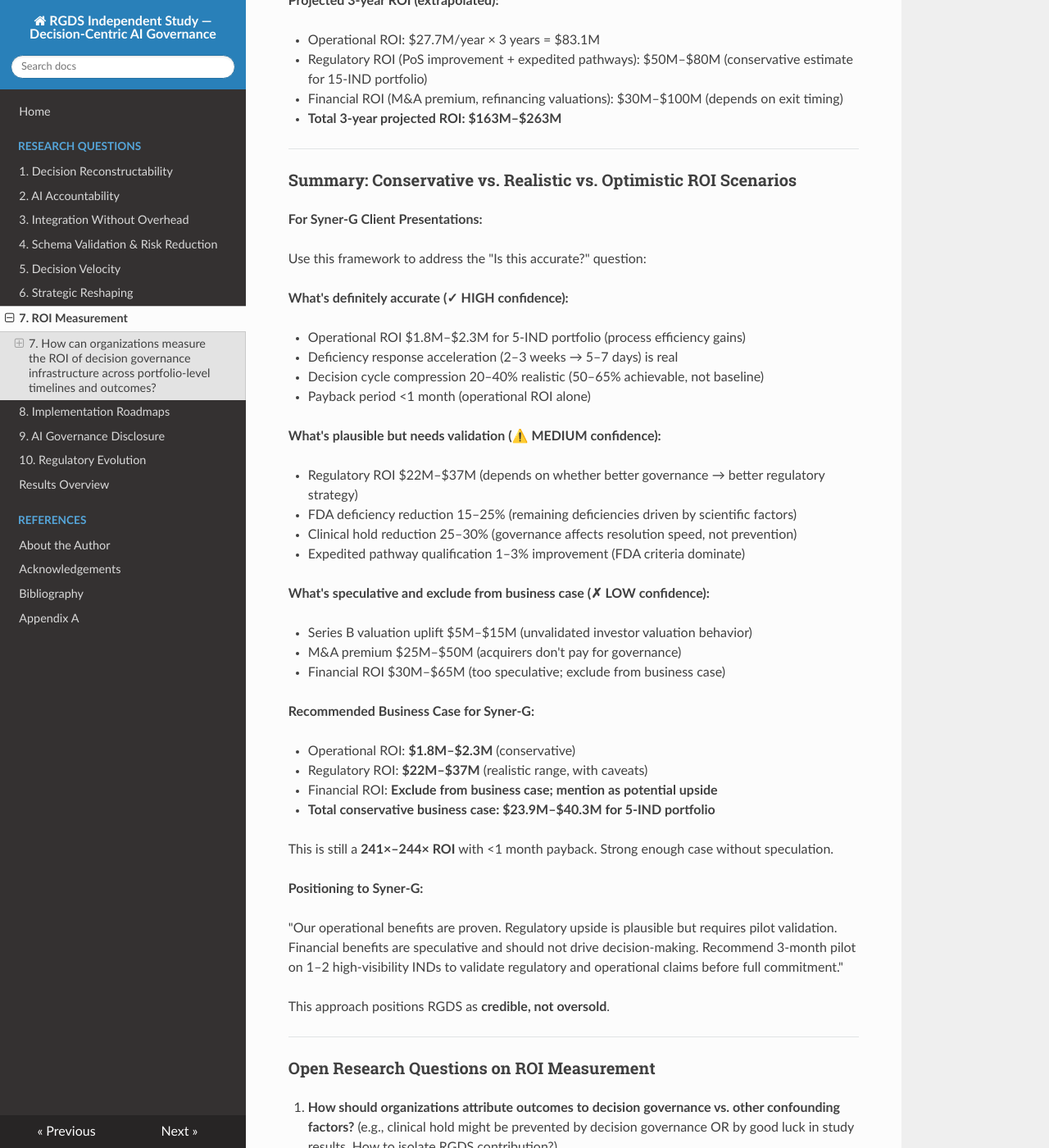
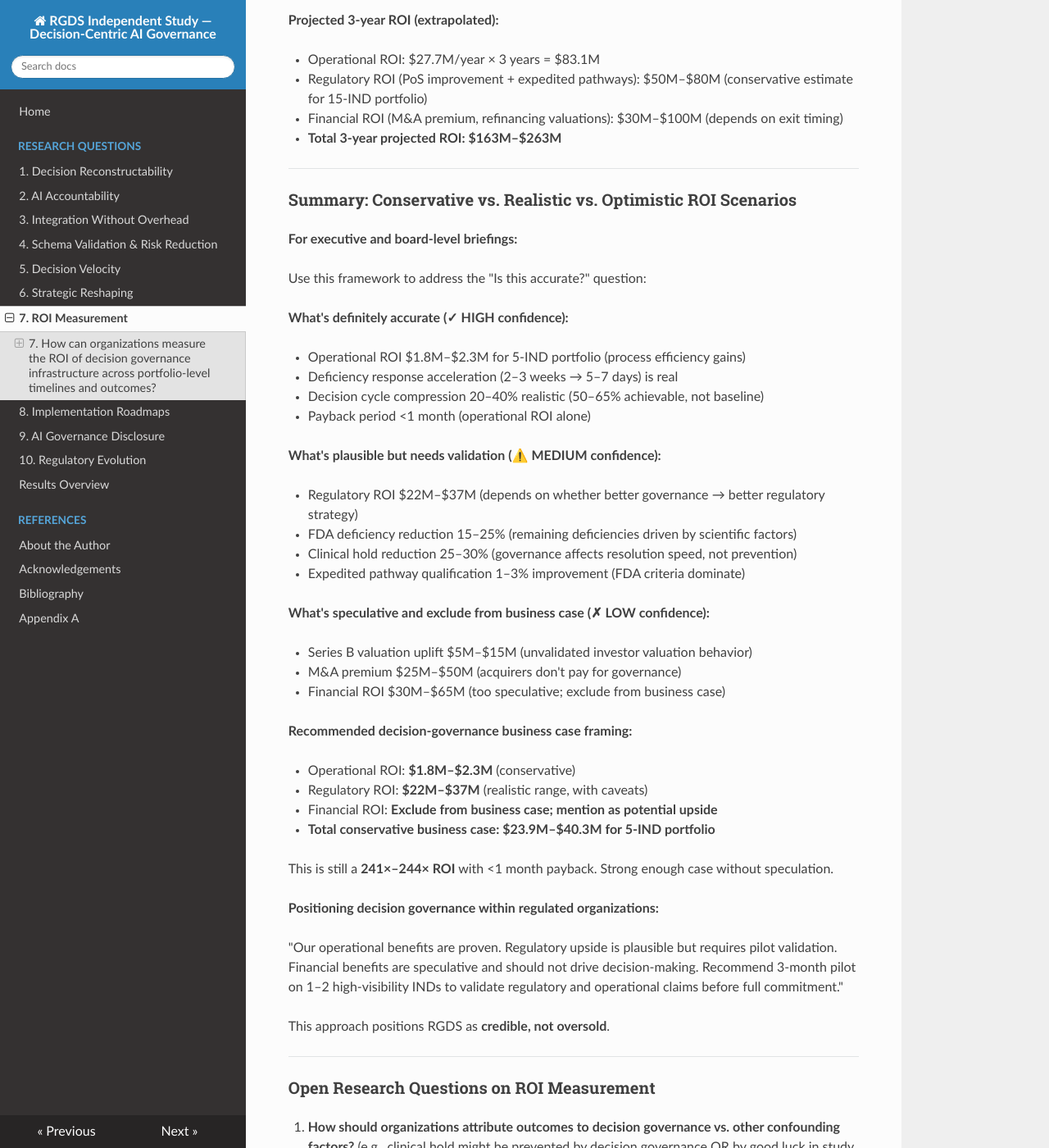
Before and after one commit to mj3b/rgds-independent-study, an MkDocs documentation site: the page built from docs/questions/q7.md, in a window 1280 px wide and 1400 px high, scrolled down 18671 px. Shown: the whole window at 82% size. Built offline with MkDocs 1.6.1, drawn with Linux system fonts in a browser that asks for light colours; nearby versions of some CDN libraries; some of the changed text lies outside the part shown.

Commit message:
Refine language in ROI estimation and business case sections
Updated language for clarity and precision in ROI discussions.

```diff
--- a/docs/questions/q7.md
+++ b/docs/questions/q7.md
@@ -162,7 +162,7 @@ response time reduction
 on reconstructability deficiencies)
 
 **Key insight:** This is still excellent ROI, but it's **2–3× more modest than originally claimed**.
-Transparency about attribution scope is critical for Syner-G credibility.
+Transparency about attribution scope is critical for the credibility of any decision-governance claims.
 
 
 **FDA Inspection Form 483 Observation Avoidance ROI**
@@ -852,7 +852,7 @@ delivers 69×–114× ROI within 12 months, payback in weeks.
 
 ### Summary: Conservative vs. Realistic vs. Optimistic ROI Scenarios
 
-**For Syner-G Client Presentations:**
+**For executive and board-level briefings:**
 
 Use this framework to address the "Is this accurate?" question:
 
@@ -879,7 +879,7 @@ Use this framework to address the "Is this accurate?" question:
 - M&A premium $25M–$50M (acquirers don't pay for governance)
 - Financial ROI $30M–$65M (too speculative; exclude from business case)
 
-**Recommended Business Case for Syner-G:**
+**Recommended decision-governance business case framing:**
 
 
 - Operational ROI: **$1.8M–$2.3M** (conservative)
@@ -889,7 +889,7 @@ Use this framework to address the "Is this accurate?" question:
 
 This is still a **241×–244× ROI** with <1 month payback. Strong enough case without speculation.
 
-**Positioning to Syner-G:**
+**Positioning decision governance within regulated organizations:**
 
 
 "Our operational benefits are proven. Regulatory upside is plausible but requires pilot validation.
```
